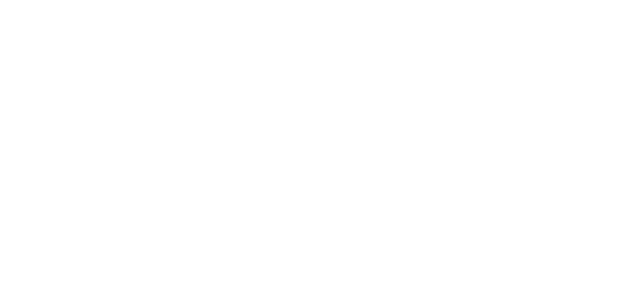
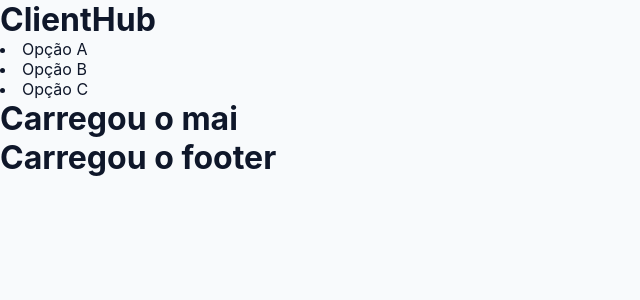
Before and after one commit to JuanLeiteDev/clienthub-crm, a Flask app: page / in a window 1280 px wide. Before the commit the part shown is empty. Shown: the top 300 px of the page, without its empty margins (0-640 px from the left). Run offline with Flask 3, Linux system fonts and the light colour scheme.

Commit message:
Criação dos arquivos estáticos e templates

```diff
--- a/static/css/reset.css
+++ b/static/css/reset.css
@@ -8,3 +8,9 @@
     scroll-behavior: smooth;
     scroll-margin-top: 60px;
 }
+
+body {
+    background-color: var(--color-bg);
+    color: var(--color-text);
+    font-family: var(--font-main);
+}
--- a/static/css/variable.css
+++ b/static/css/variable.css
@@ -1,3 +1,42 @@
 :root {
+    /* Cores principais */
+    --color-primary: #2563eb;
+    --color-primary-hover: #1d4ed8;
+    --color-primary-light: #dbeafe;
 
+    /* Fundo */
+    --color-bg: #f8fafc;
+    --color-surface: #ffffff;
+    --color-surface-muted: #f1f5f9;
+
+    /* Texto */
+    --color-text: #0f172a;
+    --color-text-muted: #64748b;
+    --color-text-light: #94a3b8;
+
+    /* Bordas */
+    --color-border: #e2e8f0;
+    --color-border-strong: #cbd5e1;
+
+    /* Estados */
+    --color-success: #16a34a;
+    --color-warning: #f59e0b;
+    --color-danger: #dc2626;
+    --color-info: #0ea5e9;
+
+    /* Status CRM */
+    --status-lead-bg: #eff6ff;
+    --status-lead-text: #2563eb;
+
+    --status-contact-bg: #fef3c7;
+    --status-contact-text: #b45309;
+
+    --status-client-bg: #dcfce7;
+    --status-client-text: #15803d;
+
+    --status-lost-bg: #fee2e2;
+    --status-lost-text: #b91c1c;
+
+    /* Tipografia */
+    --font-main: "Inter", system-ui, -apple-system, BlinkMacSystemFont, "Segoe UI", sans-serif;
 }
--- /dev/null
+++ b/templates/base.html
@@ -0,0 +1,19 @@
+<!DOCTYPE html>
+<html lang="pt-BR">
+<head>
+    <meta charset="UTF-8">
+    <meta name="viewport" content="width=device-width, initial-scale=1.0">
+    <link rel="stylesheet" href="{{ url_for('static', filename='css/reset.css') }}">
+    <link rel="stylesheet" href="{{ url_for('static', filename='css/header.css') }}">
+    <link rel="stylesheet" href="{{ url_for('static', filename='css/main.css') }}">
+    <link rel="stylesheet" href="{{ url_for('static', filename='css/footer.css') }}">
+    <link rel="stylesheet" href="{{ url_for('static', filename='css/variable.css') }}">
+    <title>{% block title %} CRM {% endblock title %}</title>
+</head>
+<body>
+    {% block header %}{% endblock header %}
+    {% block main %}{% endblock main %}
+    {% block footer %}{% endblock footer %}
+    <script type="module" src="{{ url_for('static', filename='js/main.js') }}"></script>
+</body>
+</html>
--- a/templates/index.html
+++ b/templates/index.html
@@ -1,22 +1,15 @@
-<!DOCTYPE html>
-<html lang="en">
-<head>
-    <meta charset="UTF-8">
-    <meta name="viewport" content="width=device-width, initial-scale=1.0">
-    <link rel="stylesheet" href="../static/css/variable.css">
-    <link rel="stylesheet" href="../static/css/reset.css">
-    <title>CRM - ClientHub</title>
-</head>
-<body>
-    <header>
+{% extends "./base.html" %}
 
-    </header>
-    <main>
+{% block title %} CRM - CLientHub {% endblock title %}
 
-    </main>
-    <footer>
+{% block header %}
+    {% include "./partials/header.html" %}
+{% endblock header %}
 
-    </footer>
-    <script type="module" src="../static/js/main.js"></script>
-</body>
-</html>
+{% block main %}
+    {% include "./partials/main.html" %}
+{% endblock main %}
+
+{% block footer %}
+    {% include "./partials/footer.html" %}
+{% endblock footer %}
--- /dev/null
+++ b/templates/partials/footer.html
@@ -0,0 +1,3 @@
+<footer>
+    <h1>Carregou o footer</h1>
+</footer>
--- /dev/null
+++ b/templates/partials/header.html
@@ -0,0 +1,10 @@
+<header>
+    <h1>ClientHub</h1>
+    <menu>
+        <nav>
+            <li>Opção A</li>
+            <li>Opção B</li>
+            <li>Opção C</li>
+        </nav>
+    </menu>
+</header>
--- /dev/null
+++ b/templates/partials/main.html
@@ -0,0 +1,3 @@
+<main>
+    <h1>Carregou o mai</h1>
+</main>
```
Also changed, not shown: static/css/footer.css (added), static/css/header.css (added), static/css/main.css (added).
